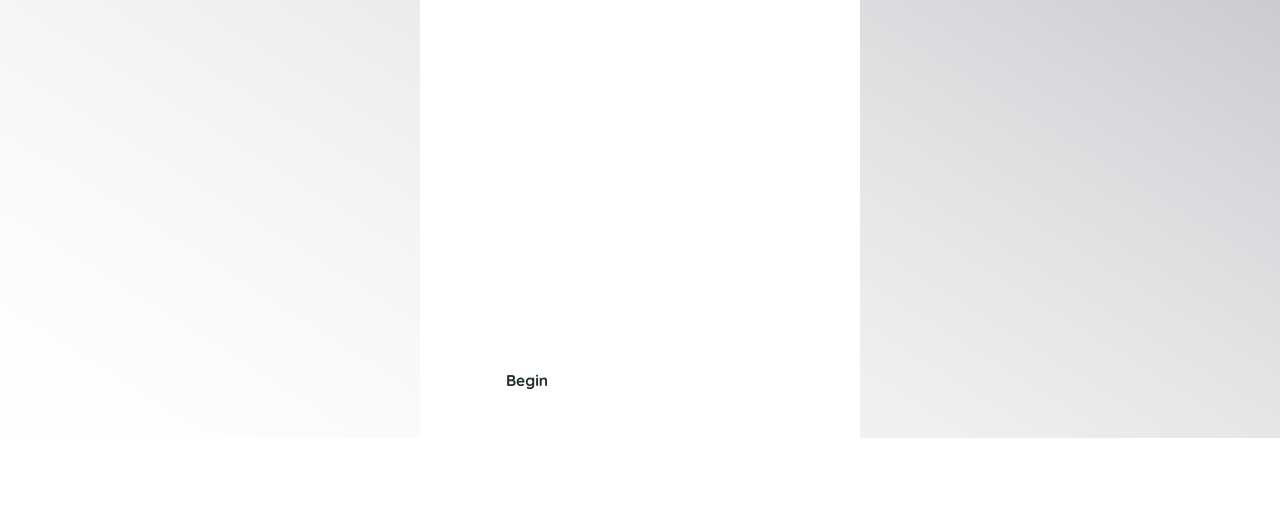
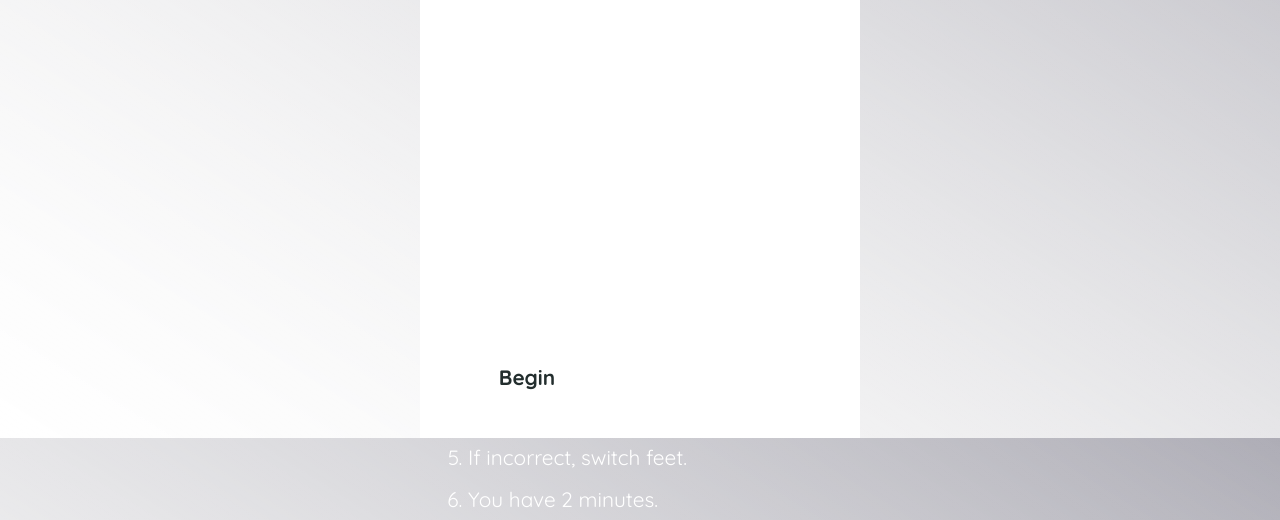
Before and after one commit to dmoniker/balance-trivia, a plain HTML site: page game-tandem.html in a window 1280 px wide. Shown: the part 362-882 px from the top of the page. Before the commit the page ends 800 px from the top, so only its background shows below. Drawn offline with Linux system fonts and the light colour scheme.

Commit message:
back to original base font

```diff
--- a/style.css
+++ b/style.css
@@ -4,10 +4,6 @@
   html {
     font: -apple-system-body;
   }
-}
-
-html {
-  font-size: 12px; /* Adjust this value to fine-tune text size */
 }
 
 /* Style for the overlay */
```
